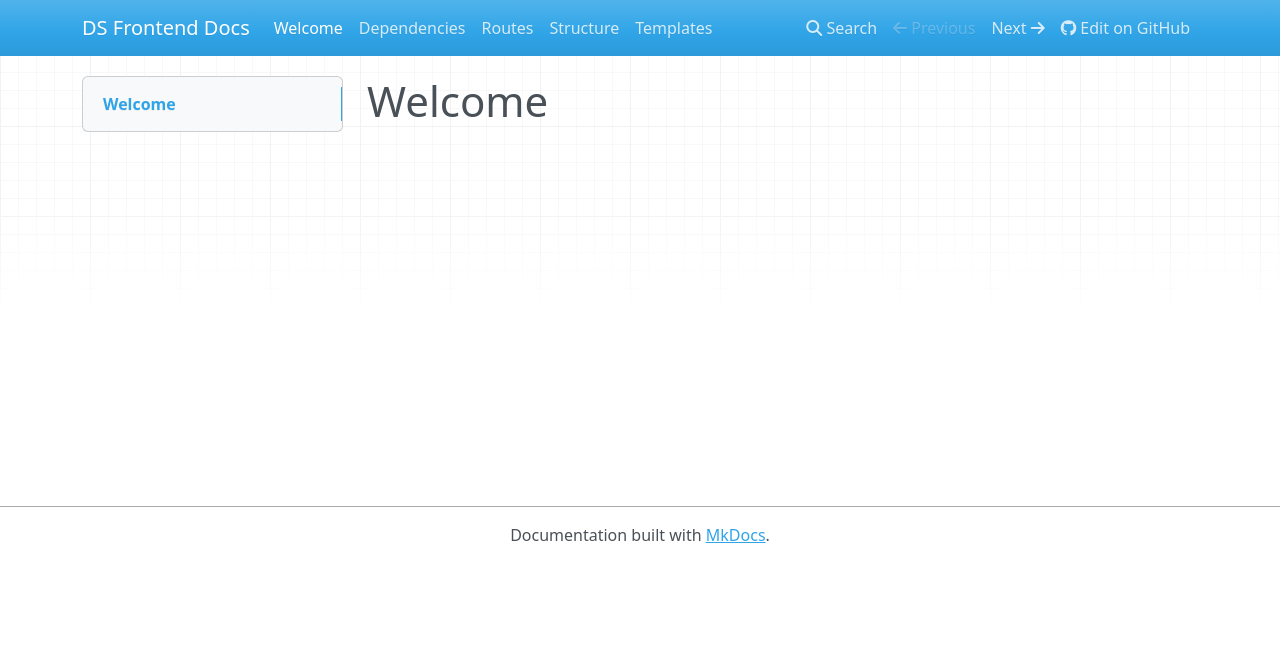
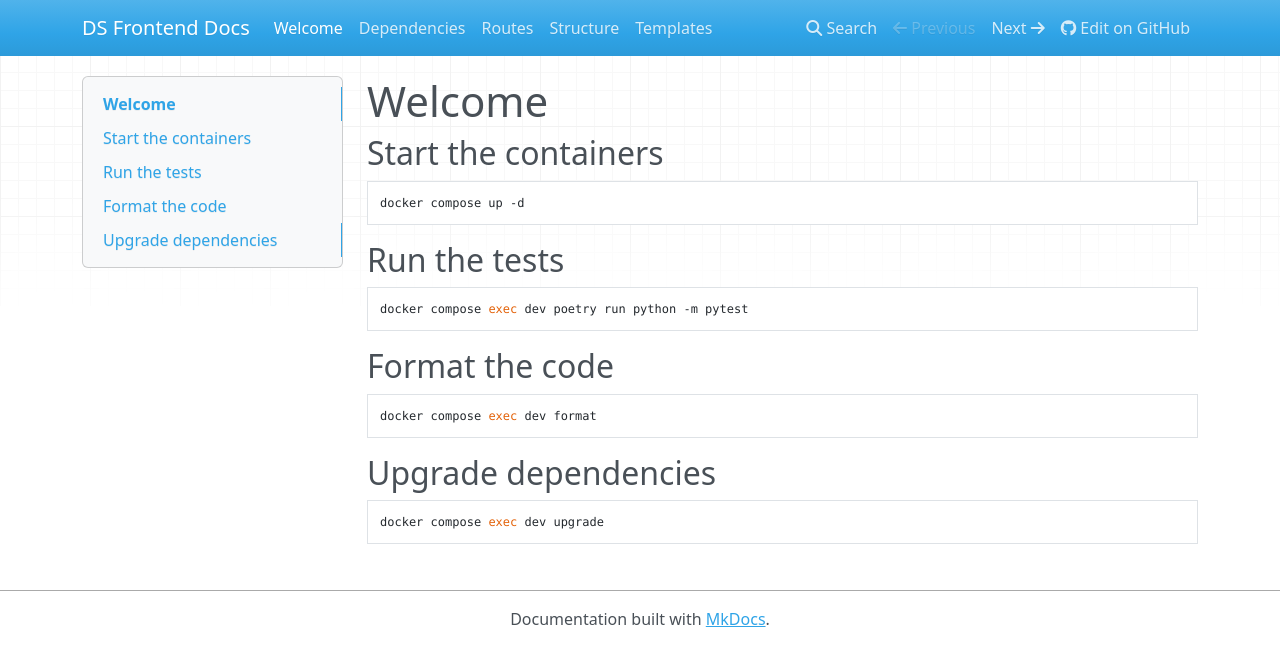
Before and after one commit to nationalarchives/ds-frontend, an MkDocs documentation site: the page built from docs/index.md, in a window 1280 px wide. Shown: the top 666 px of the page. Built offline with MkDocs 1.6.1, drawn with Linux system fonts in a browser that asks for light colours; nearby versions of some CDN libraries.

Commit message:
Update docs landing page

````diff
--- a/docs/index.md
+++ b/docs/index.md
@@ -1 +1,25 @@
 # Welcome
+
+## Start the containers
+
+```sh
+docker compose up -d
+```
+
+## Run the tests
+
+```sh
+docker compose exec dev poetry run python -m pytest
+```
+
+## Format the code
+
+```sh
+docker compose exec dev format
+```
+
+## Upgrade dependencies
+
+```sh
+docker compose exec dev upgrade
+```
````
